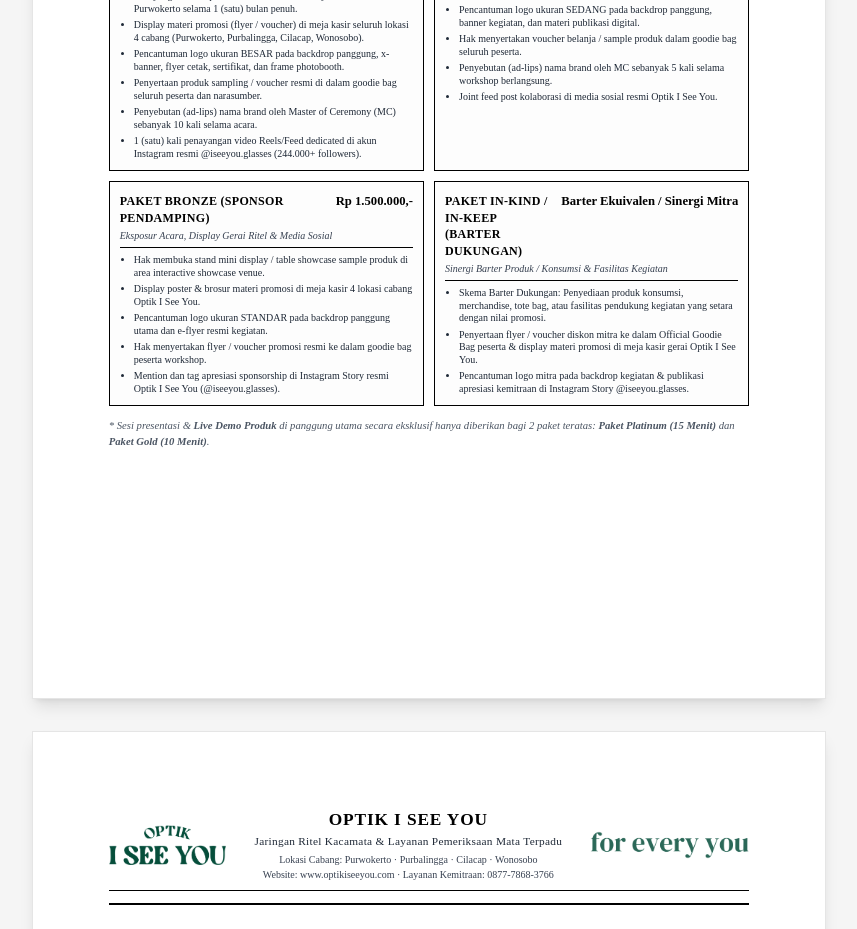
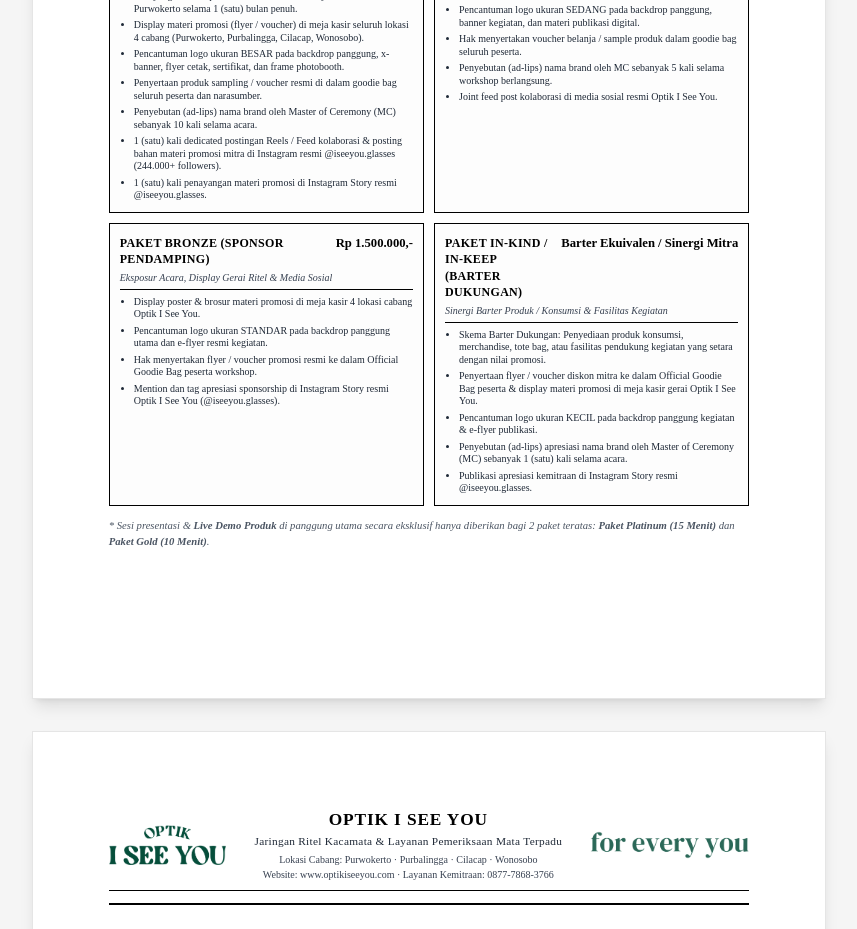
Before and after one commit to Yoshput/IMI, a Next.js app: page /proposal-sponsor in a window 1280 px wide. Shown: the part 8360-9289 px from the top of the page, without its empty margins (211-1068 px from the left). Built offline with nearby package versions, Linux system fonts and the light colour scheme; no server answers.

Commit message:
feat(proposal): update sponsor packages (platinum feed/story collab, bronze stand removal, in-kind adlips & small logo)

```diff
--- a/features/pengajuan/components/SponsorProposalDocument.tsx
+++ b/features/pengajuan/components/SponsorProposalDocument.tsx
@@ -92,8 +92,8 @@
   packages: PackageTier[];
 }
 
-const STORAGE_KEY = "isy_proposal_sponsor_formal_v11";
-const LEGACY_STORAGE_KEY = "isy_proposal_sponsor_formal_v10";
+const STORAGE_KEY = "isy_proposal_sponsor_formal_v12";
+const LEGACY_STORAGE_KEY = "isy_proposal_sponsor_formal_v11";
 
 const DEFAULT_DATA: ProposalData = {
   docNo: "024/MKT-ISY/PROP-SPONSOR/X/2026",
@@ -309,7 +309,8 @@
         "Pencantuman logo ukuran BESAR pada backdrop panggung, x-banner, flyer cetak, sertifikat, dan frame photobooth.",
         "Penyertaan produk sampling / voucher resmi di dalam goodie bag seluruh peserta dan narasumber.",
         "Penyebutan (ad-lips) nama brand oleh Master of Ceremony (MC) sebanyak 10 kali selama acara.",
-        "1 (satu) kali penayangan video Reels/Feed dedicated di akun Instagram resmi @iseeyou.glasses (244.000+ followers).",
+        "1 (satu) kali dedicated postingan Reels / Feed kolaborasi & posting bahan materi promosi mitra di Instagram resmi @iseeyou.glasses (244.000+ followers).",
+        "1 (satu) kali penayangan materi promosi di Instagram Story resmi @iseeyou.glasses.",
       ],
     },
     {
@@ -333,10 +334,9 @@
       tagline: "Eksposur Acara, Display Gerai Ritel & Media Sosial",
       price: "Rp 1.500.000,-",
       benefits: [
-        "Hak membuka stand mini display / table showcase sample produk di area interactive showcase venue.",
         "Display poster & brosur materi promosi di meja kasir 4 lokasi cabang Optik I See You.",
         "Pencantuman logo ukuran STANDAR pada backdrop panggung utama dan e-flyer resmi kegiatan.",
-        "Hak menyertakan flyer / voucher promosi resmi ke dalam goodie bag peserta workshop.",
+        "Hak menyertakan flyer / voucher promosi resmi ke dalam Official Goodie Bag peserta workshop.",
         "Mention dan tag apresiasi sponsorship di Instagram Story resmi Optik I See You (@iseeyou.glasses).",
       ],
     },
@@ -348,7 +348,9 @@
       benefits: [
         "Skema Barter Dukungan: Penyediaan produk konsumsi, merchandise, tote bag, atau fasilitas pendukung kegiatan yang setara dengan nilai promosi.",
         "Penyertaan flyer / voucher diskon mitra ke dalam Official Goodie Bag peserta & display materi promosi di meja kasir gerai Optik I See You.",
-        "Pencantuman logo mitra pada backdrop kegiatan & publikasi apresiasi kemitraan di Instagram Story @iseeyou.glasses.",
+        "Pencantuman logo ukuran KECIL pada backdrop panggung kegiatan & e-flyer publikasi.",
+        "Penyebutan (ad-lips) apresiasi nama brand oleh Master of Ceremony (MC) sebanyak 1 (satu) kali selama acara.",
+        "Publikasi apresiasi kemitraan di Instagram Story resmi @iseeyou.glasses.",
       ],
     },
   ],
```
